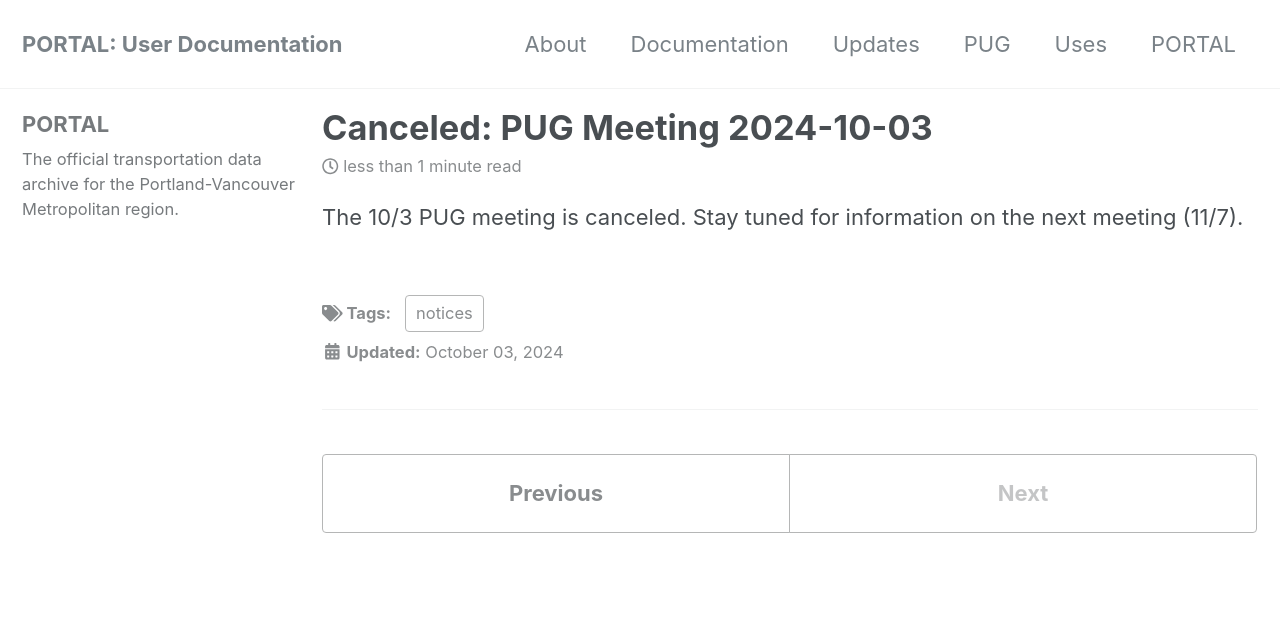
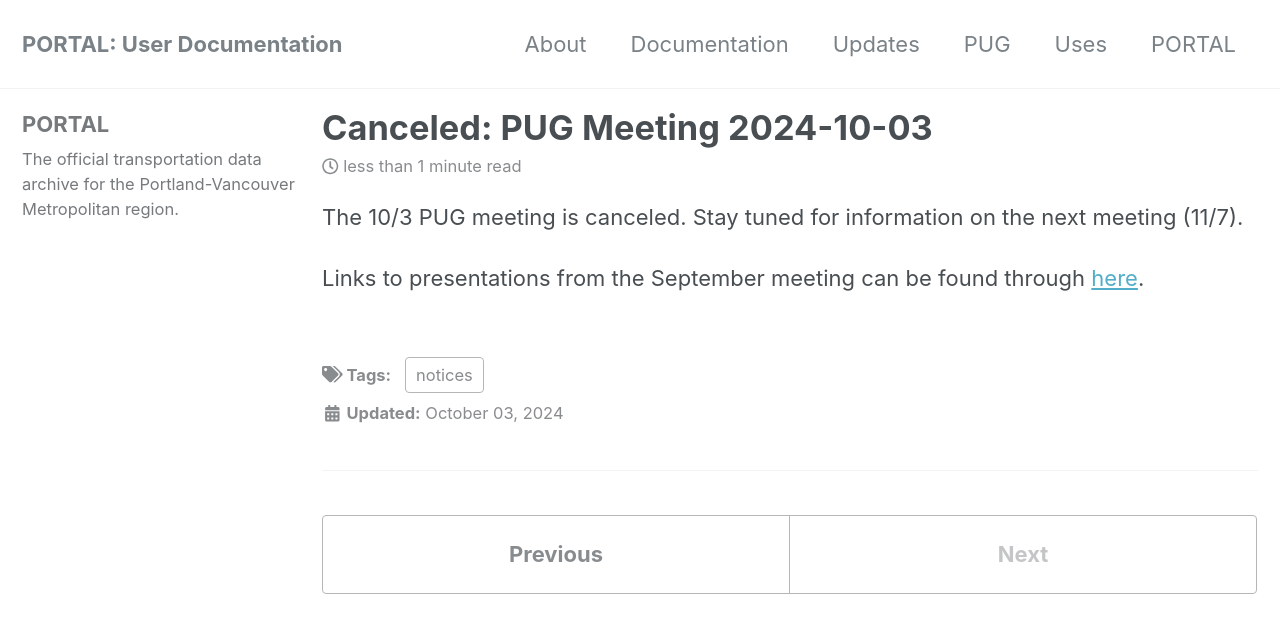
Before and after one commit to adus/portal-documentation, a Jekyll site: the page built from _posts/2024-10-03-pug-cancellation-pumpkin.md, in a window 1280 px wide and 900 px high. Shown: the top 633 px of the window. Built offline with Jekyll 4.4.1, drawn with Linux system fonts in a browser that asks for light colours; nearby versions of some CDN libraries.

Commit message:
update posts

```diff
--- a/_posts/2024-10-03-pug-cancellation-pumpkin.md
+++ b/_posts/2024-10-03-pug-cancellation-pumpkin.md
@@ -4,4 +4,6 @@
   - notices
 ---
 
-The 10/3 PUG meeting is canceled. Stay tuned for information on the next meeting (11/7).
+The 10/3 PUG meeting is canceled.  Stay tuned for information on the next meeting (11/7).
+
+Links to presentations from the September meeting can be found through [here]({{ site.url }}{{ site.baseurl }}/documents_pug/2024-09-05-pug-post-agenda.md).
```
Also changed, not shown: _documents_pug/2024-09-05-pug-post-agenda.md (line endings or trailing spaces).
